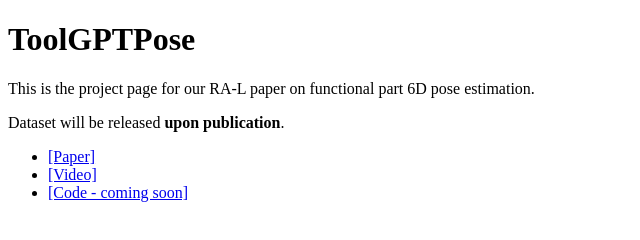
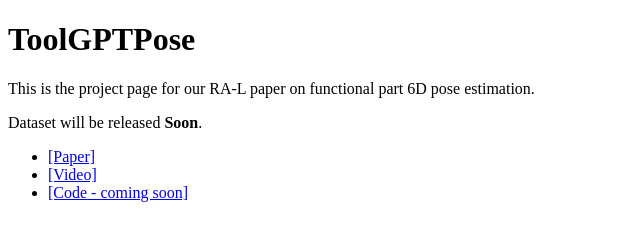
Before and after one commit to yuyangtu/toolgptpose.github.io, a plain HTML site: page index.html in a window 1280 px wide. Shown: the full height of the page, 0-640 px from the left. Drawn offline with Linux system fonts and the light colour scheme.

Commit message:
Update index.html

```diff
--- a/index.html
+++ b/index.html
@@ -7,7 +7,7 @@
 <body>
   <h1>ToolGPTPose</h1>
   <p>This is the project page for our RA-L paper on functional part 6D pose estimation.</p>
-  <p>Dataset will be released <b>upon publication</b>.</p>
+  <p>Dataset will be released <b>Soon</b>.</p>
   <ul>
     <li><a href="https://arxiv.org/abs/xxx">[Paper]</a></li>
     <li><a href="https://youtube.com/xxx">[Video]</a></li>
```
